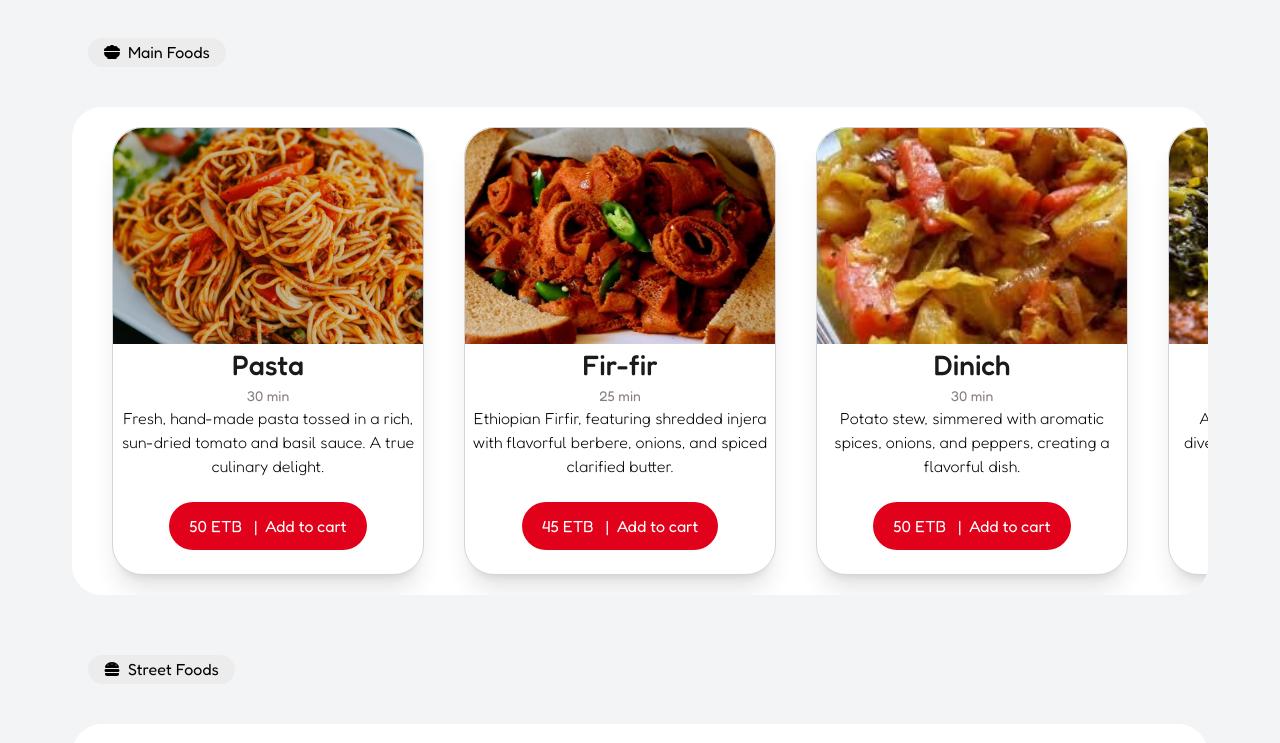
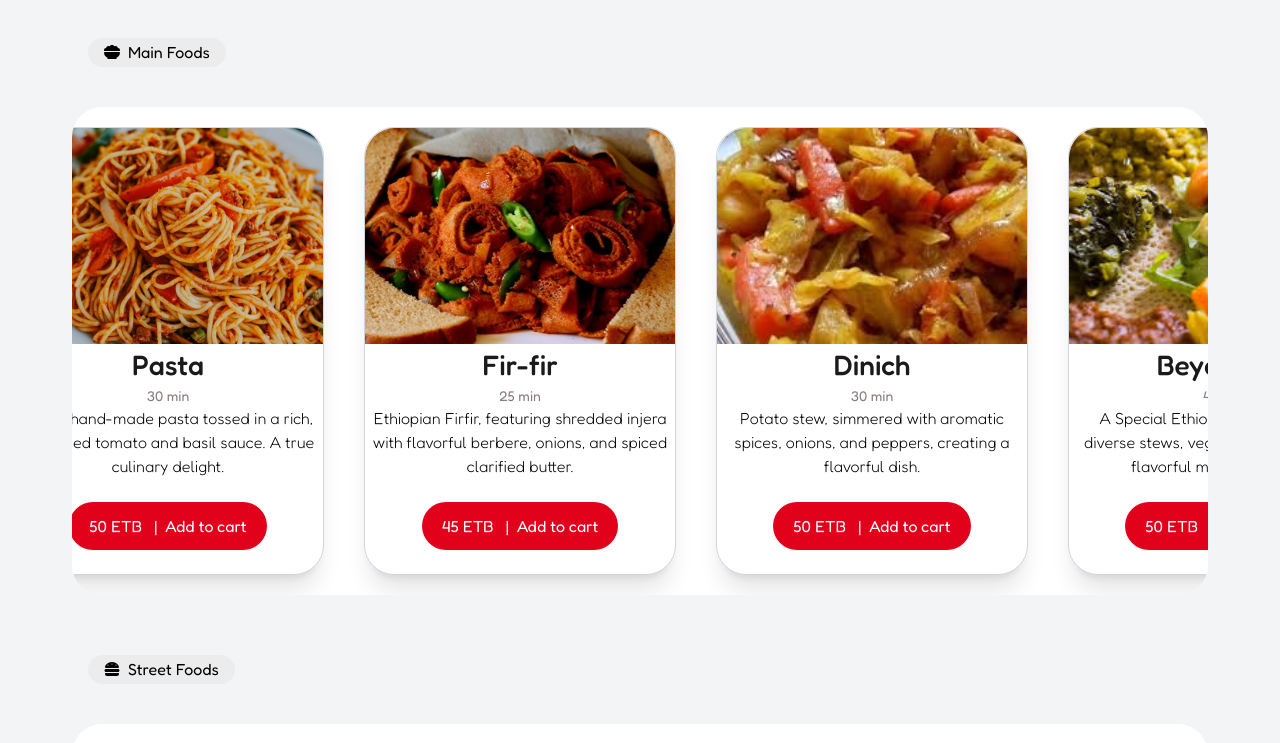
Before and after one commit to medi17/Student-Lounge, a React (Vite) app in the folder Frontend/: page / in a window 1280 px wide. Shown: the part 528-1271 px from the top of the page. Built offline with nearby package versions, Linux system fonts and the light colour scheme.

Commit message:
added animation property on index.css

```diff
--- a/Frontend/src/index.css
+++ b/Frontend/src/index.css
@@ -58,11 +58,13 @@ body{
   display: none;
 }
 @keyframes fadeIn {
-  0% {
+  0%{
     opacity: 0;
+    transform: translateX(-20px);
   }
-  100% {
+  100%{
     opacity: 1;
+    transform: translateX(0);
   }
 }
 .hero {
@@ -73,3 +75,43 @@ body{
   background-size: cover;
   background-repeat: no-repeat;
 }
+
+.about-paragraph{
+  animation: drop 3s ease-in-out;
+  animation-timeline: view();
+  animation-fill-mode: forwards;
+}
+
+@keyframes drop {
+  0%,
+  28% {
+    transform: translateY(-20px);
+    opacity: 0.5;
+  }
+
+  44% {
+    transform: translateY(0);
+    opacity: 1;
+  }
+}
+
+.food-card{
+  animation: swipe linear;
+  animation-timeline: scroll(root);
+  animation-range: entry 0%;
+}
+
+@keyframes swipe{
+  0% {
+    transform: translateX(-100px);
+  }
+  25%{
+    transform: translateX(-50px);
+  }
+  50%{
+    transform: translateX(-25px);
+  }
+  100% {
+    transform: translateX(0);
+  }
+}
```
